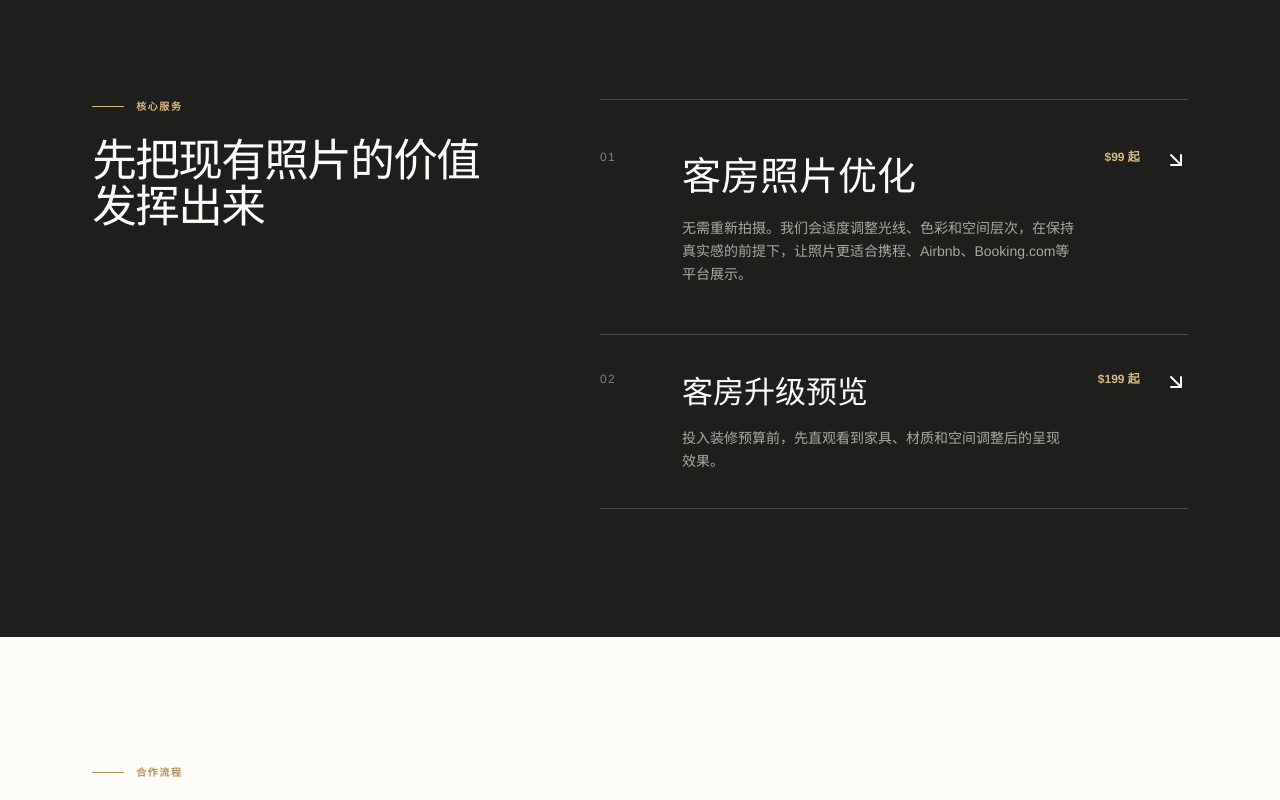
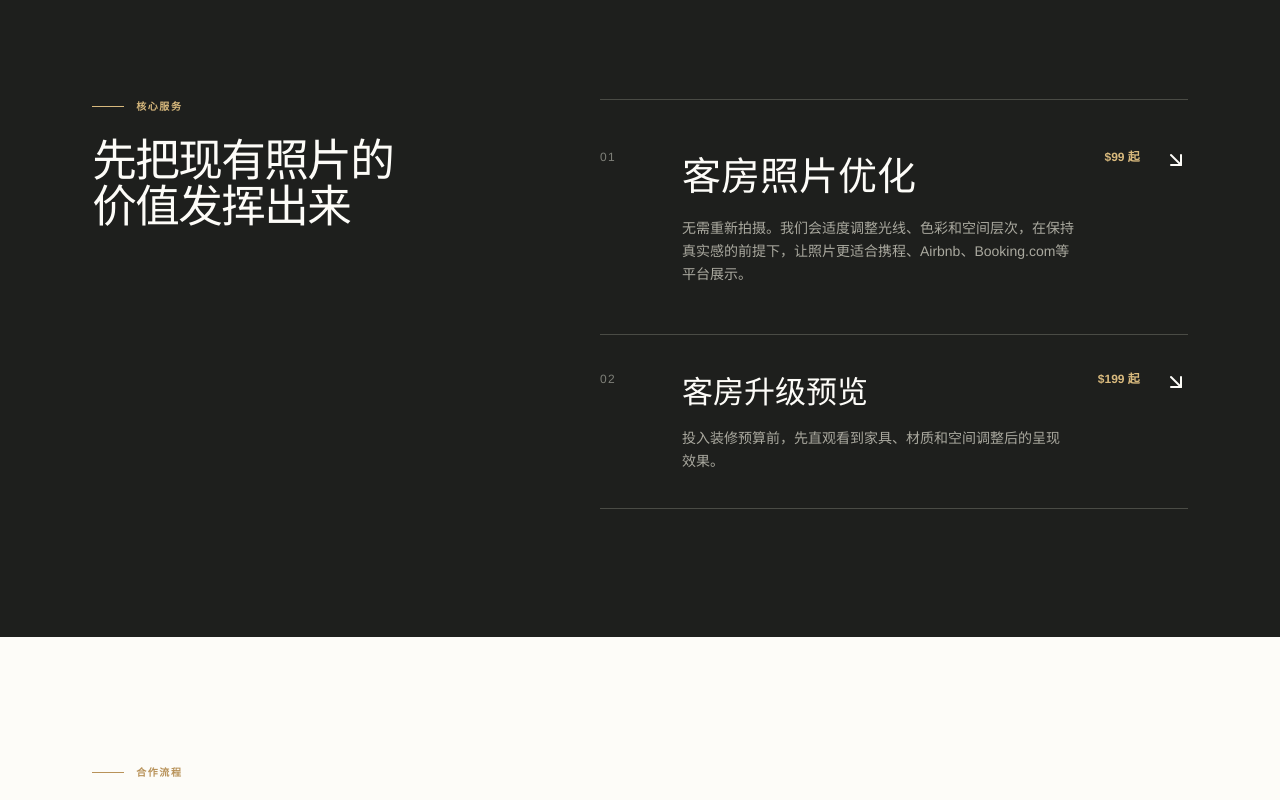
Before and after one commit to sin90k/hotel-visual, a Next.js app: page /products/photo-enhancement in a window 1280 px wide. Shown: the part 3780-4580 px from the top of the page. Built offline with nearby package versions, Linux system fonts and the light colour scheme.

Commit message:
Balance Chinese heading wraps

```diff
--- a/src/app/globals.css
+++ b/src/app/globals.css
@@ -33,7 +33,7 @@ nav .nav-cta { background:var(--charcoal); color:var(--white); padding:13px 19px
 .eyebrow span { width:32px; height:1px; background:currentColor; }
 .eyebrow.light { color:#d8b97d; }
 .hero h1 { font-size:clamp(52px,10cqw,80px); line-height:.98; max-width:650px; }
-html[lang="zh-CN"] main h1,html[lang="zh-CN"] main h2,html[lang="zh-CN"] main h3 { word-break:auto-phrase; line-break:strict; }
+html[lang="zh-CN"] main h1,html[lang="zh-CN"] main h2,html[lang="zh-CN"] main h3 { word-break:auto-phrase; line-break:strict; text-wrap:balance; }
 .hero-body { color:var(--ink); font-size:17px; line-height:1.7; max-width:580px; margin:31px 0 34px; }
 .hero-actions { display:flex; align-items:center; gap:28px; }
 .button { min-height:50px; border:0; display:inline-flex; align-items:center; justify-content:center; gap:18px; padding:0 24px; font-size:13px; font-weight:600; transition:transform .2s, background .2s; }
--- a/src/lib/i18n.ts
+++ b/src/lib/i18n.ts
@@ -65,11 +65,11 @@ const zh: Copy = {
   difference: { eyebrow: "优化前后", title: "前后效果，一目了然", body: "拖动滑块，比较同一个房间优化前后的实际变化。", before: "优化前", after: "优化后", items: ["客房照片优化", "套房升级预览", "别墅视觉呈现优化"] },
   why: { ...en.why, eyebrow: "影响客人下单的第一印象", title: "客人先看照片，再\u2060决\u2060定\u2060要\u2060不\u2060要\u2060订", body: "在OTA列表页里，客人通常只会用几秒钟筛选房源。主图能不能抓住注意力，客房优势能不能一眼看懂，都会影响后续下单。", cards: [["房源更容易被点开", "主图在同类房源里更醒目，客人才愿意继续看详情。"], ["客人下单更有底", "采光、空间和设施展示清楚，可以减少预订前的犹豫。"], ["房价更有说服力", "照片把客房档次和细节展示到位，价格也更容易被认可。"]] },
   optimize: { eyebrow: "优化内容", title: "我们优化什么？", items: ["光线优化", "色彩统一", "空间感增强", "床品质感提升", "OTA主图优化"] },
-  services: { ...en.services, eyebrow: "核心服务", title: "先把现有照\u2060片\u2060的\u2060价\u2060值发\u2060挥\u2060出\u2060来", items: [["01", "客房照片优化", "无需重新拍摄。我们会适度调整光线、色彩和空间层次，在保持真实感的前提下，让照片更适合携程、Airbnb、Booking.com等平台展示。", "$99 起"], ["02", "客房升级预览", "投入装修预算前，先直观看到家具、材质和空间调整后的呈现效果。", "$199 起"]] },
+  services: { ...en.services, eyebrow: "核心服务", title: "先把现\u2060有\u2060照\u2060片的价值发\u2060挥\u2060出\u2060来", items: [["01", "客房照片优化", "无需重新拍摄。我们会适度调整光线、色彩和空间层次，在保持真实感的前提下，让照片更适合携程、Airbnb、Booking.com等平台展示。", "$99 起"], ["02", "客房升级预览", "投入装修预算前，先直观看到家具、材质和空间调整后的呈现效果。", "$199 起"]] },
   process: { ...en.process, eyebrow: "合作流程", title: "提交房源链接，先看看哪里最值得改善", support: "看完具体建议后，再决定是否需要继续合作。", steps: [["提交房源", "提供酒店官网或Booking.com、Airbnb房源链接。"], ["人工审核", "团队逐项检查照片、排序和OTA页面中的实际展示效果。"], ["收到建议", "获得3项优先优化建议和1张免费样图。"], ["决定是否继续", "评估本身不绑定后续服务。"]] },
   cases: { eyebrow: "优化方向", title: "图片调整后，客人能看到什么不同", note: "这里展示的是常见调整方向，不虚构点击率或订单增长数据。", outcomes: ["OTA主图更容易吸引注意", "客房采光与空间关系更清楚", "床品和装修材质更有质感", "客人更容易想象实际入住感受"], impact: "主要改善", mainLabel: "客房照片优化", mainTitle: "让客人在预订前，就看清房间的优势", main: "把采光、空间和细节展示清楚，让客人不用猜照片里到底是什么样。", secondaryLabel: "升级预览", secondary: "装修投入前，先确认家具、材质和布局调整是否合适。", thirdLabel: "别墅主图优化", thirdTitle: "不只拍房间，也要拍出住进去的感觉", third: "把室内、景观和生活场景串起来，让客人更容易想象完整的入住体验。", privateWindow: "房源页面检查" },
   trustSection: { eyebrow: "先把房间讲清楚", title: "照片越真实清楚，客人下单越\u2060放\u2060心", body: "采光、布局、床品和设施都展示到位，客人才知道自己订的是什么。我们不会用过度滤镜把房间修得失真，而是把原本就有的优势拍明白、讲清楚。" },
-  review: { ...en.review, eyebrow: "免费评估", title: "发来酒店链接，免\u2060费帮您看\u2060一\u2060遍", body: "我们会人工检查客房图片、主图排序和OTA页面里的实际展示效果。", includes: ["3项优先优化建议", "1张免费优化样图", "OTA页面展示检查"], fields: ["酒店或民宿名称", "官方网站", "Booking.com链接", "Airbnb链接", "联系邮箱", "WhatsApp", "想重点改善的内容"], messagePlaceholder: "可以告诉我们目前最想改善哪类客房或哪组图片。", consent: "提交后，我们只会就本次免费评估与您联系。", submit: "提交免费评估", sending: "正在提交…", success: "提交成功", successBody: "我们已收到房源信息。完成检查后，工作人员会与您联系。", again: "评估另一家房源", error: "暂时没有提交成功，请稍后再试。" },
+  review: { ...en.review, eyebrow: "免费评估", title: "发来酒店链接，免\u2060费\u2060帮\u2060您\u2060看\u2060一\u2060遍", body: "我们会人工检查客房图片、主图排序和OTA页面里的实际展示效果。", includes: ["3项优先优化建议", "1张免费优化样图", "OTA页面展示检查"], fields: ["酒店或民宿名称", "官方网站", "Booking.com链接", "Airbnb链接", "联系邮箱", "WhatsApp", "想重点改善的内容"], messagePlaceholder: "可以告诉我们目前最想改善哪类客房或哪组图片。", consent: "提交后，我们只会就本次免费评估与您联系。", submit: "提交免费评估", sending: "正在提交…", success: "提交成功", successBody: "我们已收到房源信息。完成检查后，工作人员会与您联系。", again: "评估另一家房源", error: "暂时没有提交成功，请稍后再试。" },
   contact: { eyebrow: "联系我们", title: "别让好房间输在照片上", location: "服务酒店、民宿与度假租赁房源", button: "聊聊您的房源" },
 };
 
```
